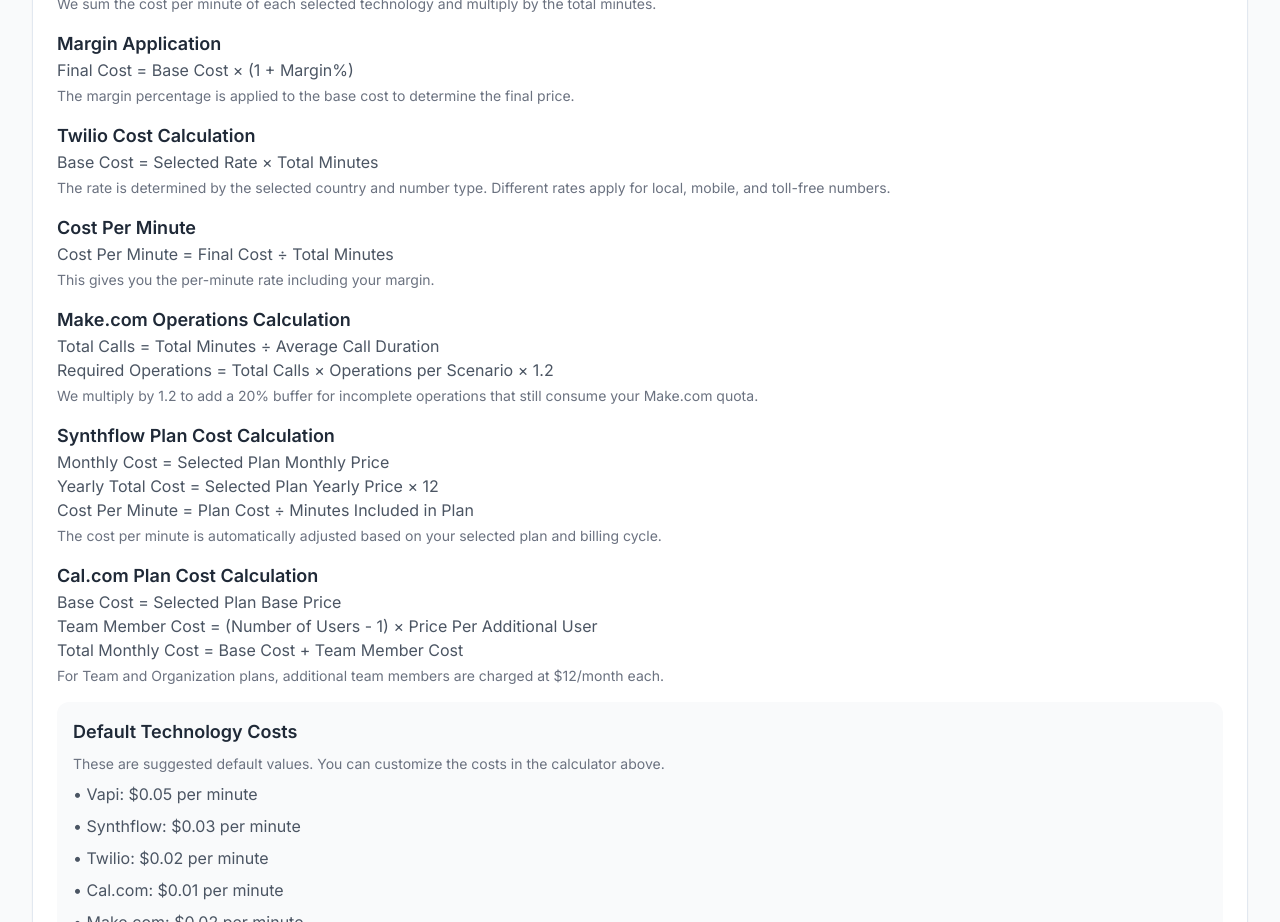
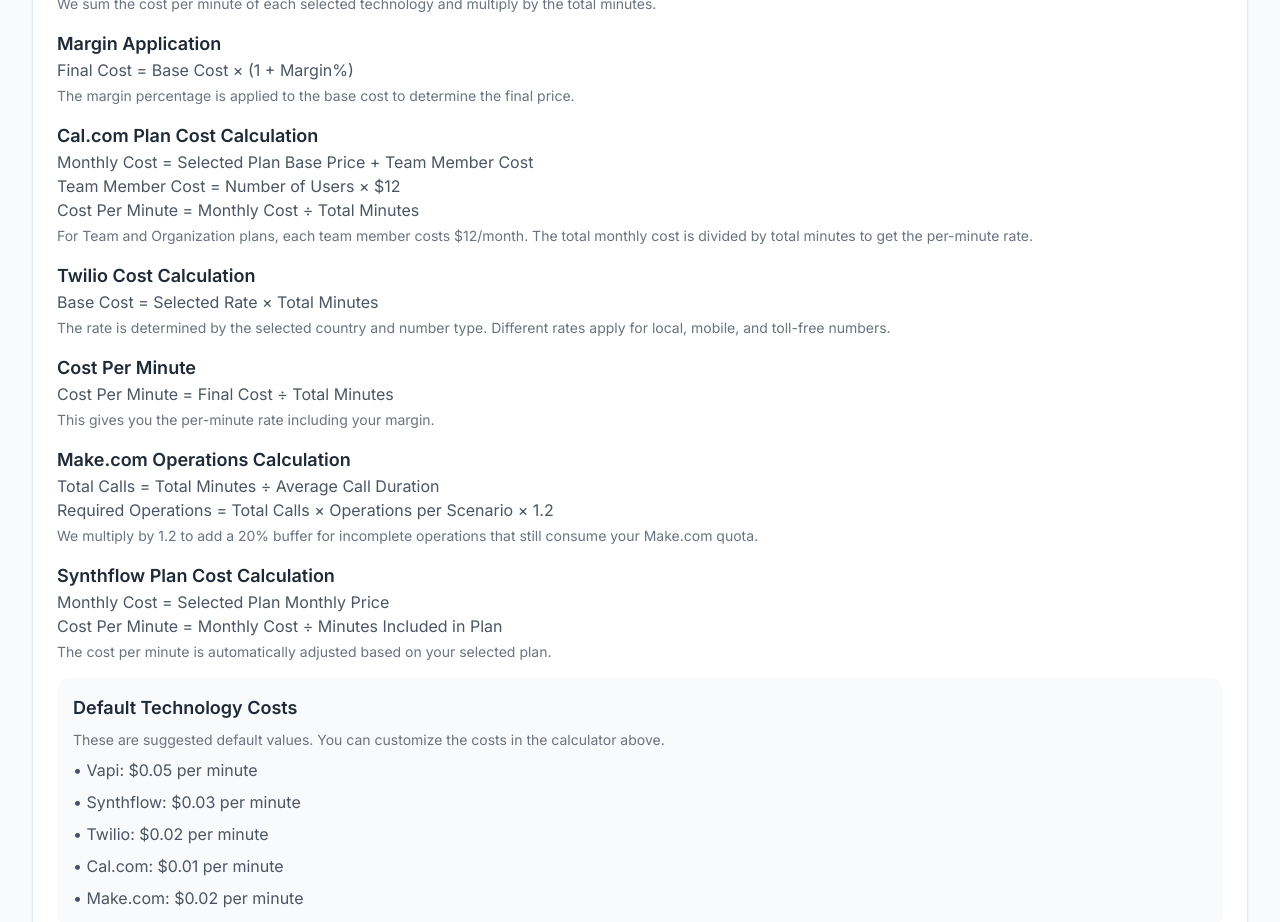
Before and after one commit to GuiaCall/aiagentcostcalculatorgv2, a React (Vite) app: page / in a window 1280 px wide. Shown: the part 3660-4582 px from the top of the page. Built offline with nearby package versions, Linux system fonts and the light colour scheme.

Commit message:
Fix Cal.com Cost Calculation
Correct the Cal.com technology parameter value to 0.048 and update the Formula Explanations to reflect the accurate calculations.
[skip gpt_engineer]

```diff
--- a/src/components/FormulaExplanation.tsx
+++ b/src/components/FormulaExplanation.tsx
@@ -23,6 +23,22 @@ export function FormulaExplanation() {
           </p>
           <p className="text-sm text-gray-500 mt-1">
             The margin percentage is applied to the base cost to determine the final price.
+          </p>
+        </div>
+
+        <div>
+          <h3 className="text-lg font-semibold text-gray-800">Cal.com Plan Cost Calculation</h3>
+          <p className="text-gray-600">
+            Monthly Cost = Selected Plan Base Price + Team Member Cost
+          </p>
+          <p className="text-gray-600">
+            Team Member Cost = Number of Users × $12
+          </p>
+          <p className="text-gray-600">
+            Cost Per Minute = Monthly Cost ÷ Total Minutes
+          </p>
+          <p className="text-sm text-gray-500 mt-1">
+            For Team and Organization plans, each team member costs $12/month. The total monthly cost is divided by total minutes to get the per-minute rate.
           </p>
         </div>
 
@@ -65,29 +81,10 @@ export function FormulaExplanation() {
             Monthly Cost = Selected Plan Monthly Price
           </p>
           <p className="text-gray-600">
-            Yearly Total Cost = Selected Plan Yearly Price × 12
-          </p>
-          <p className="text-gray-600">
-            Cost Per Minute = Plan Cost ÷ Minutes Included in Plan
+            Cost Per Minute = Monthly Cost ÷ Minutes Included in Plan
           </p>
           <p className="text-sm text-gray-500 mt-1">
-            The cost per minute is automatically adjusted based on your selected plan and billing cycle.
-          </p>
-        </div>
-
-        <div>
-          <h3 className="text-lg font-semibold text-gray-800">Cal.com Plan Cost Calculation</h3>
-          <p className="text-gray-600">
-            Base Cost = Selected Plan Base Price
-          </p>
-          <p className="text-gray-600">
-            Team Member Cost = (Number of Users - 1) × Price Per Additional User
-          </p>
-          <p className="text-gray-600">
-            Total Monthly Cost = Base Cost + Team Member Cost
-          </p>
-          <p className="text-sm text-gray-500 mt-1">
-            For Team and Organization plans, additional team members are charged at $12/month each.
+            The cost per minute is automatically adjusted based on your selected plan.
           </p>
         </div>
 
--- a/src/utils/costCalculations.ts
+++ b/src/utils/costCalculations.ts
@@ -17,7 +17,7 @@ export const calculateCalcomCostPerMinute = (
   const monthlyTotal = plan.basePrice + teamMemberCost;
 
   // Convert to cost per minute (rounded to 3 decimal places)
-  return Math.round((monthlyTotal / totalMinutes) * 1000) / 1000;
+  return Number((monthlyTotal / totalMinutes).toFixed(3));
 };
 
 export const calculateTwilioCostPerMinute = (selection: TwilioSelection | null): number => {
```
